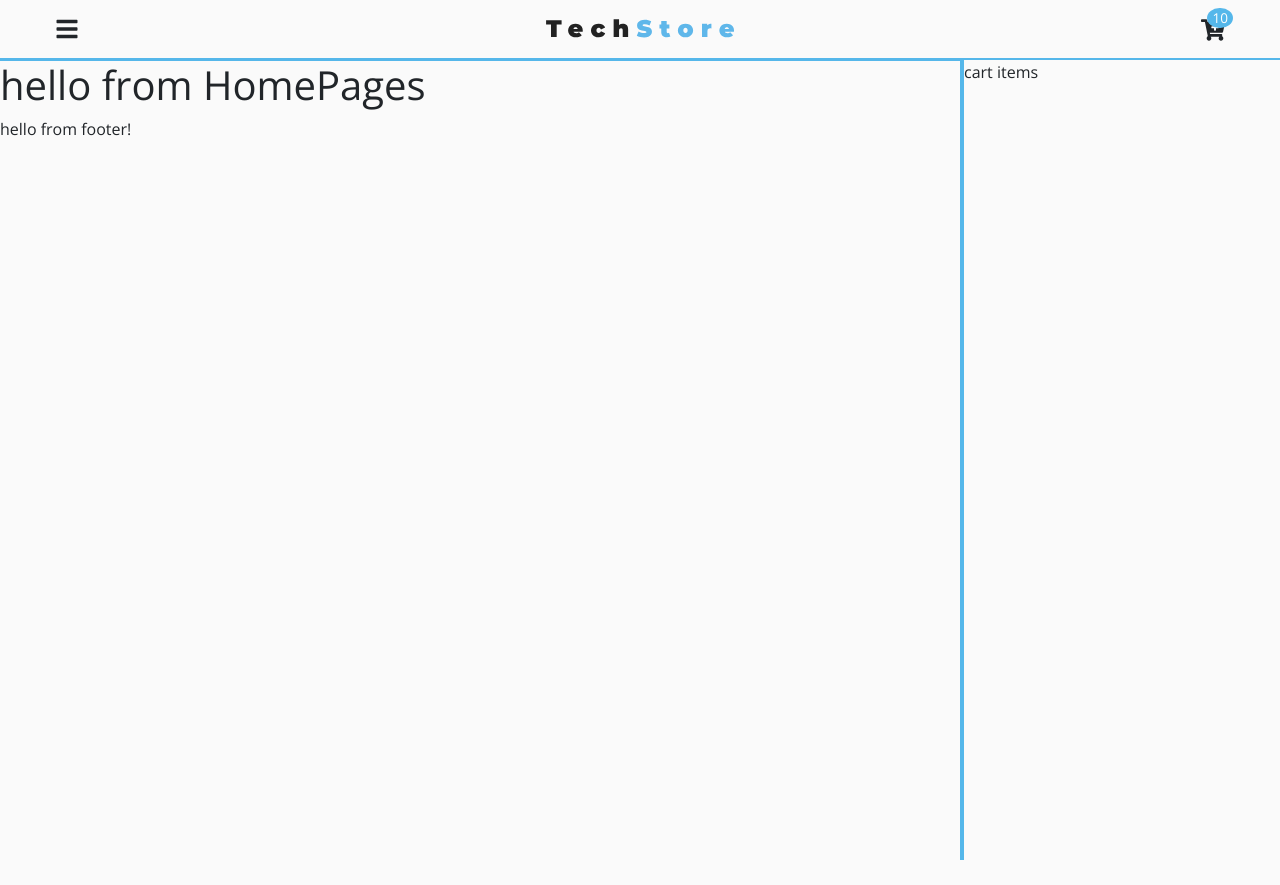
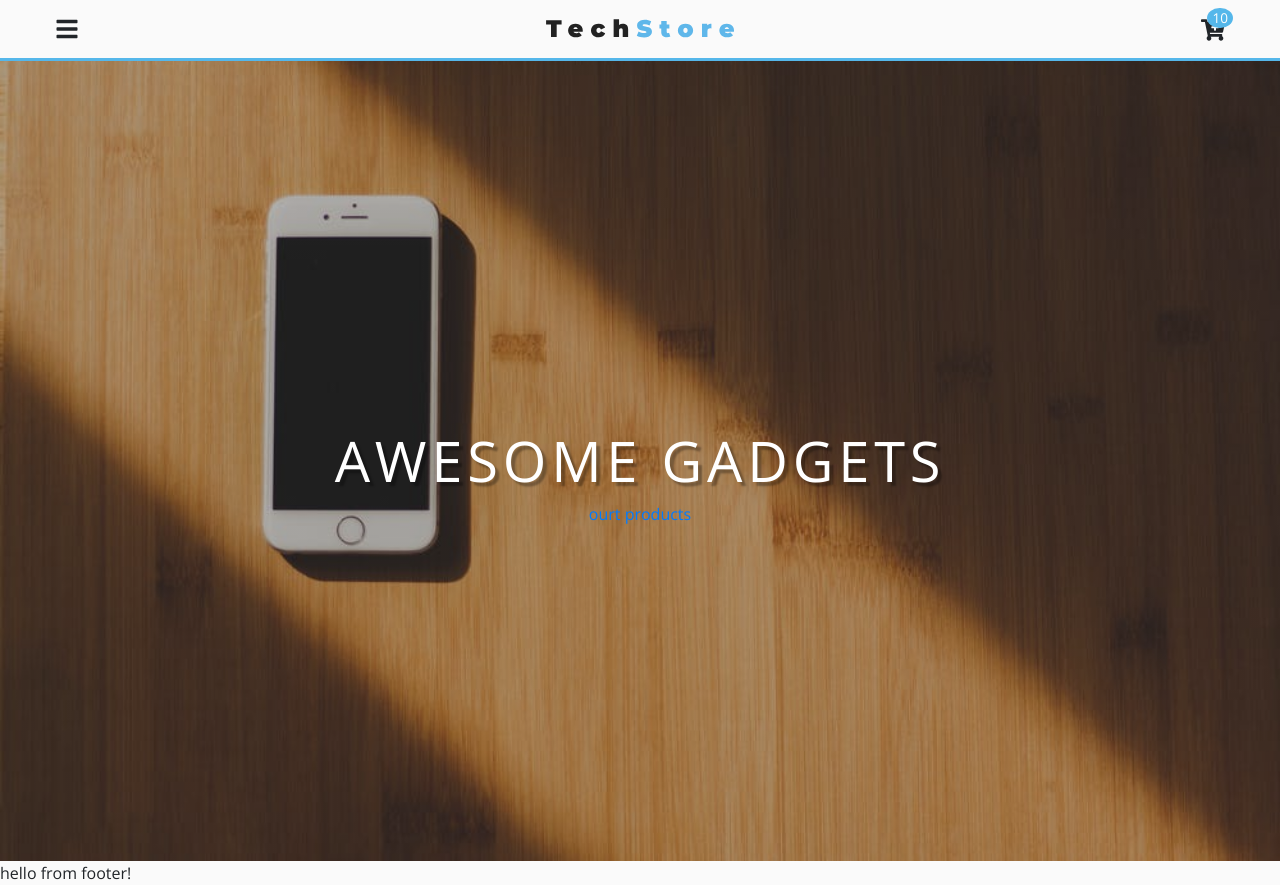
Before and after one commit to haveeru/react-tech-store, a React (Create React App) app: page / in a window 1280 px wide. Before the commit the page ends 800 px from the top, so only its background shows below. Built offline with nearby package versions, Linux system fonts and the light colour scheme.

Commit message:
hero component

```diff
--- /dev/null
+++ b/src/components/Hero.js
@@ -0,0 +1,37 @@
+import React from 'react';
+import styled from 'styled-components';
+import mainBcg from '../images/mainBcg.jpeg';
+
+const Hero = ({img, title, max, children}) => {
+    return (
+        <HeroWrapper max={max} img={img}>
+            <div className="banner">
+                <h1 className="title">{title}</h1>
+                {children}
+            </div>
+        </HeroWrapper>
+    );
+};
+
+export default Hero;
+
+const HeroWrapper = styled.div`
+    text-align: center;
+    display: flex;
+    align-items: center;
+    justify-content: center;
+    min-height: ${props => props.max ? '100vh' : '60vh'};
+    color: var(--mainWhite);
+    background: linear-gradient(var(--primaryRGBA), var(--primaryRGBA)), url(${props => props.img})center/cover no-repeat;
+    .title {
+        padding-top: 2rem;
+        font-size: 3.5rem;
+        text-shadow: 4px 4px 2px rgba(0, 0, 0, 0.3);
+        text-transform: uppercase;
+        letter-spacing: var(--mainSpacing);
+    }
+`;
+
+Hero.defaultProps = {
+    img: mainBcg
+}
--- a/src/context/context.js
+++ b/src/context/context.js
@@ -8,7 +8,7 @@ const ProductContext = React.createContext();
 class ProductProvider extends Component{
     state = {
         sidebarOpen: false,
-        cartOpen: true,
+        cartOpen: false,
         cartItems: 10,
         links: linkData,
         cart: []
--- a/src/pages/HomePage.js
+++ b/src/pages/HomePage.js
@@ -1,13 +1,13 @@
 import React from 'react';
-import {ProductConsumer} from '../context'
+import Hero from '../components/Hero';
+import { Link } from 'react-router-dom';
 
 const HomePage = () => {
     return (
         <>
-            <ProductConsumer>{value => {
-                return <h1>hello from HomePages</h1>
-            }}
-            </ProductConsumer>
+            <Hero title="awesome gadgets" max="true">
+               <Link to={'/products'}>ourt products</Link>
+            </Hero>
         </>
     );
 };
```
